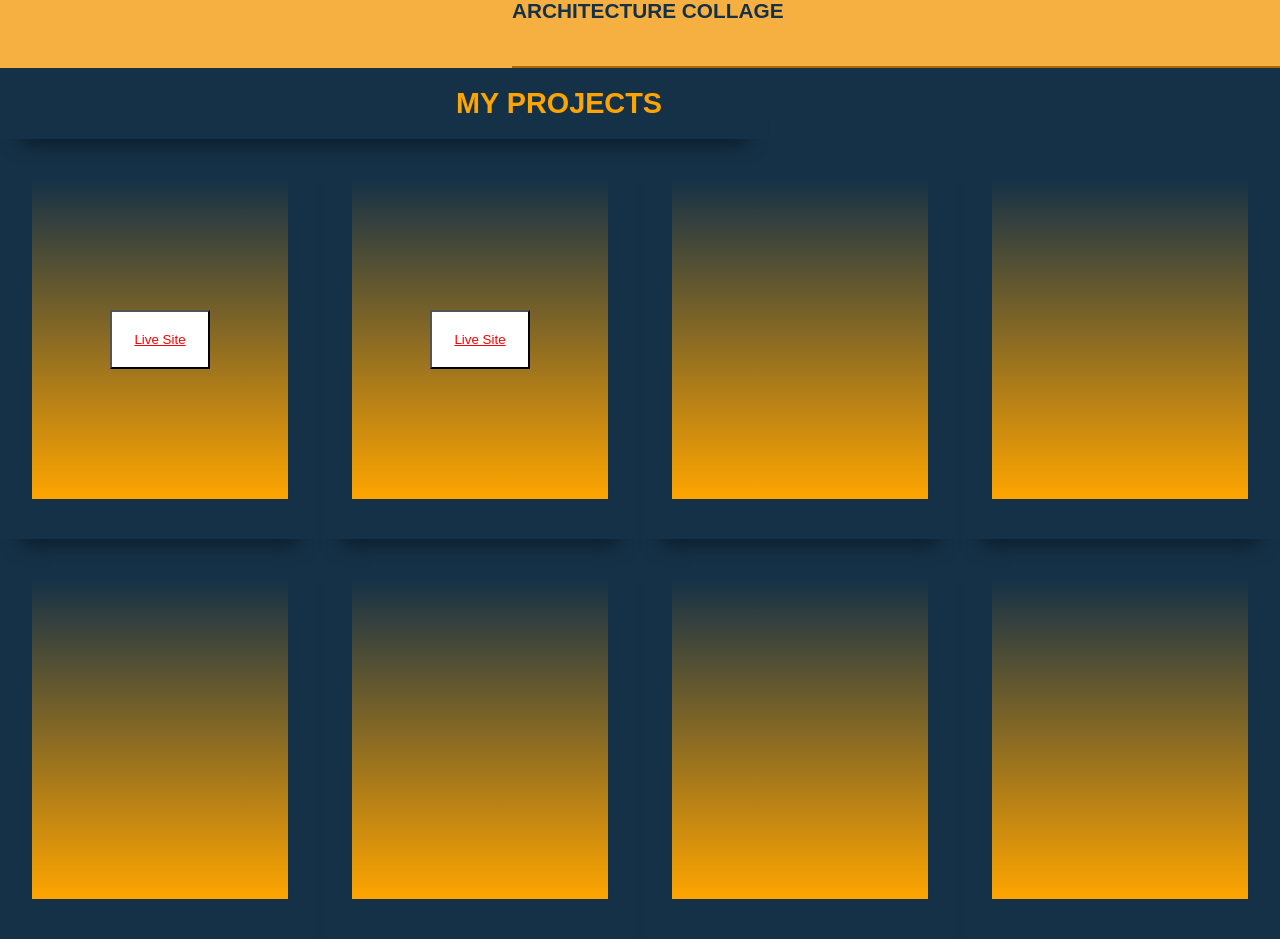
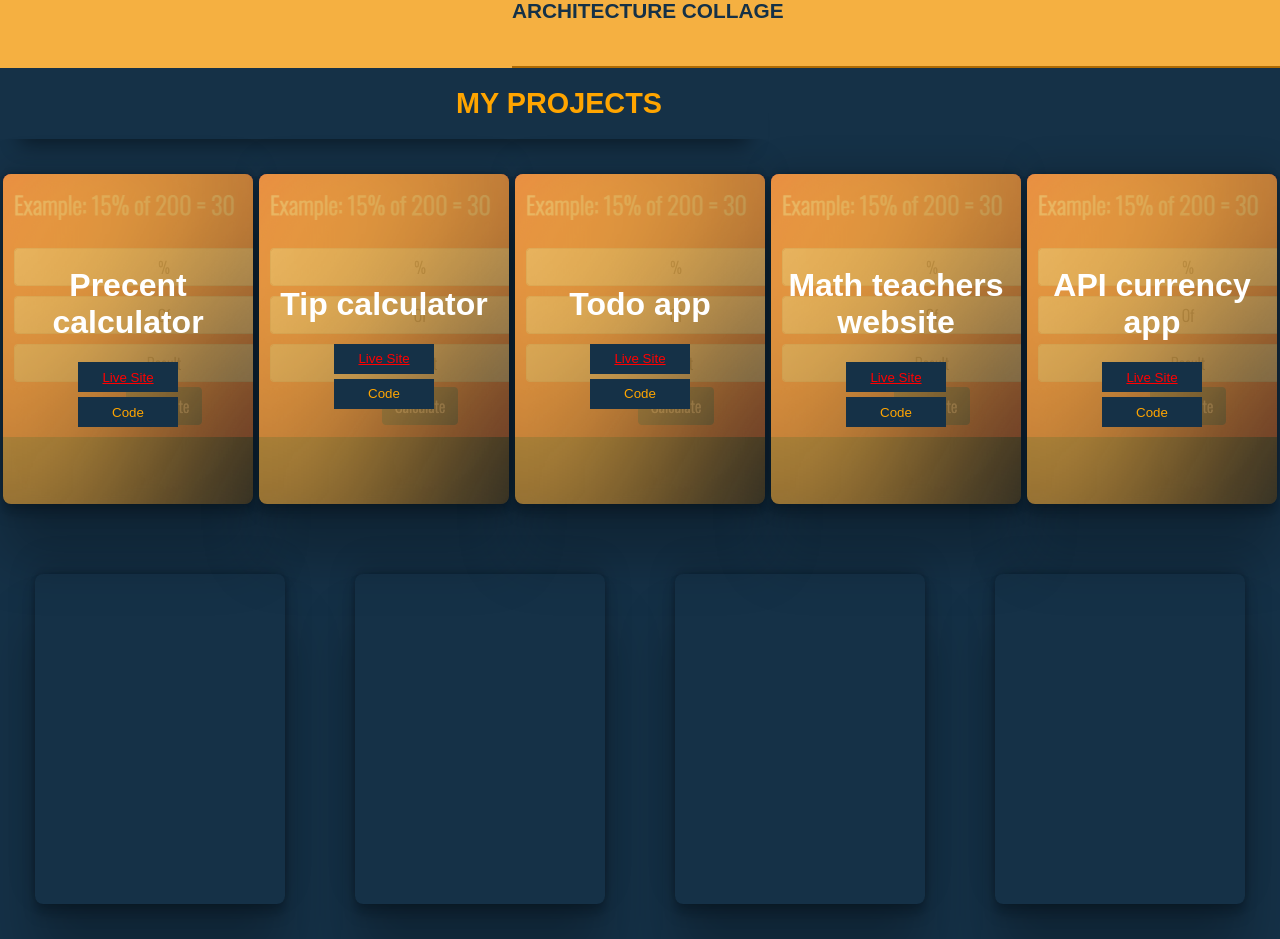
Before and after one commit to KristersgCode/Portfolio, a React (Create React App) app: page / in a window 1280 px wide. Shown: the part 1460-2399 px from the top of the page. Built offline with nearby package versions, Linux system fonts and the light colour scheme; a web font is replaced by a local one.

Commit message:
New portfolio project containers

```diff
--- a/package.json
+++ b/package.json
@@ -1,4 +1,5 @@
 {
+  "homepage": "",
   "name": "portfolio",
   "version": "0.1.0",
   "private": true,
@@ -16,6 +17,8 @@
     "web-vitals": "^2.1.4"
   },
   "scripts": {
+    "predeploy": "npm run build",
+    "deploy": "gh-pages -d build",
     "start": "react-scripts start",
     "build": "react-scripts build",
     "test": "react-scripts test",
@@ -38,5 +41,8 @@
       "last 1 firefox version",
       "last 1 safari version"
     ]
+  },
+  "devDependencies": {
+    "gh-pages": "^3.2.3"
   }
 }
--- a/src/components/PortfolioSection/PortfolioElements.js
+++ b/src/components/PortfolioSection/PortfolioElements.js
@@ -14,14 +14,14 @@ justify-content: center;
 align-items: center;
 width: 100%;
 height: 400px;
-/* background-color:#153147; */
-box-shadow: rgba(0, 0, 0, 0.45) 0px 25px 20px -20px;
 `
 export const Placeholder = styled.div`
-width: 80%;
-height: 80%;
-background: linear-gradient(to top, orange, #153147);
+width: 250px;
+height: 330px;
+box-shadow: rgba(0, 0, 0, 0.25) 0px 54px 55px, rgba(0, 0, 0, 0.12) 0px -12px 30px, rgba(0, 0, 0, 0.12) 0px 4px 6px, rgba(0, 0, 0, 0.17) 0px 12px 13px, rgba(0, 0, 0, 0.09) 0px -3px 5px;
+border-radius: 8px;
 `
+
 
 export const ColumnContainer = styled.div`
 width: 100%;
@@ -31,10 +31,15 @@ export const Img = styled.div`
 width: 100%;
 height: 100%;
 display: flex;
+flex-direction: column;
+border-radius: 8px;
 justify-content: center;
 align-items: center;
 background-repeat: no-repeat;
-/* background-image: url(${myImage}); */
+background-image: url(${myImage});
+box-shadow: inset 120px 120px 350px #F5B041, inset -120px -120px 350px #111;
+backdrop-filter: blur(11.1px);
+-webkit-backdrop-filter: blur(11.1px);
 `
 
 export const Links = styled.a`
@@ -43,7 +48,15 @@ color: red;
 
 export const LinkButton = styled.button`
 width: 100px;
-padding: 20px;
-background-color: white;
-color: black;
+height: 30px;
+background-color: #153147;
+color: orange;
+border: none;
+margin-bottom: 5px;
 `
+export const HeadingApp = styled.h1`
+font-size: 2rem;
+color: white;
+width: 100%;
+text-align: center;
+`
--- a/src/components/PortfolioSection/index.js
+++ b/src/components/PortfolioSection/index.js
@@ -1,5 +1,5 @@
 import React from 'react'
-import { BgContainer, ColumnContainer, Img, LinkButton, Links, Placeholder, ProjectContainer } from './PortfolioElements'
+import { BgContainer, ColumnContainer, HeadingApp, Img, LinkButton, Links, Placeholder, ProjectContainer } from './PortfolioElements'
 import Fade from 'react-reveal/Fade';
 import { AboutMeTitleOrange, AboutMeTitleOrangeCenter, TitleContainerBlue, TitleContainerBlueCenter } from '../../TitleContainersElements';
 import { Link } from 'react-router-dom';
@@ -18,8 +18,14 @@ const PortfolioSection = ({img, alt}) => {
 <ProjectContainer>
   <Placeholder>
     <Img>
+    <HeadingApp>
+    Precent calculator
+  </HeadingApp>
     <LinkButton>
     <Links href="https://kristersgcode.github.io/Percentage-Calculator/"  target="_blank" rel="noreferrer noopener">Live Site</Links>
+    </LinkButton>
+    <LinkButton>
+    Code
     </LinkButton>
   </Img>
   </Placeholder>
@@ -28,8 +34,14 @@ const PortfolioSection = ({img, alt}) => {
 <ProjectContainer>
   <Placeholder>
   <Img>
+  <HeadingApp>
+    Tip calculator
+  </HeadingApp>
   <LinkButton>
     <Links href="https://kristersgcode.github.io/Tipcalculator/"  target="_blank" rel="noreferrer noopener">Live Site</Links>
+    </LinkButton>
+    <LinkButton>
+    Code
     </LinkButton>
   </Img>
   </Placeholder>
@@ -38,6 +50,15 @@ const PortfolioSection = ({img, alt}) => {
 <ProjectContainer>
   <Placeholder>
   <Img>
+  <HeadingApp>
+    Todo app
+  </HeadingApp>
+  <LinkButton>
+    <Links href="https://kristersgcode.github.io/CrudApp/"  target="_blank" rel="noreferrer noopener">Live Site</Links>
+    </LinkButton>
+    <LinkButton>
+    Code
+    </LinkButton>
   </Img>
   </Placeholder>
 </ProjectContainer>
@@ -45,6 +66,31 @@ const PortfolioSection = ({img, alt}) => {
 <ProjectContainer>
   <Placeholder>
   <Img>
+  <HeadingApp>
+    Math teachers website
+  </HeadingApp>
+  <LinkButton>
+    <Links href="https://kristersgcode.github.io/currency/" target="_blank" rel="noreferrer noopener">Live Site</Links>
+    </LinkButton>
+    <LinkButton>
+    Code
+    </LinkButton>
+  </Img>
+  </Placeholder>
+</ProjectContainer>
+
+<ProjectContainer>
+  <Placeholder>
+  <Img>
+  <HeadingApp>
+    API currency app
+  </HeadingApp>
+  <LinkButton>
+    <Links href="https://kristersgcode.github.io/currency/" target="_blank" rel="noreferrer noopener">Live Site</Links>
+    </LinkButton>
+    <LinkButton>
+    Code
+    </LinkButton>
   </Img>
   </Placeholder>
 </ProjectContainer>
```
Also changed, not shown: src/images/PercentCalc.png, 1 other file (tests, documents, lock files or other folders).
